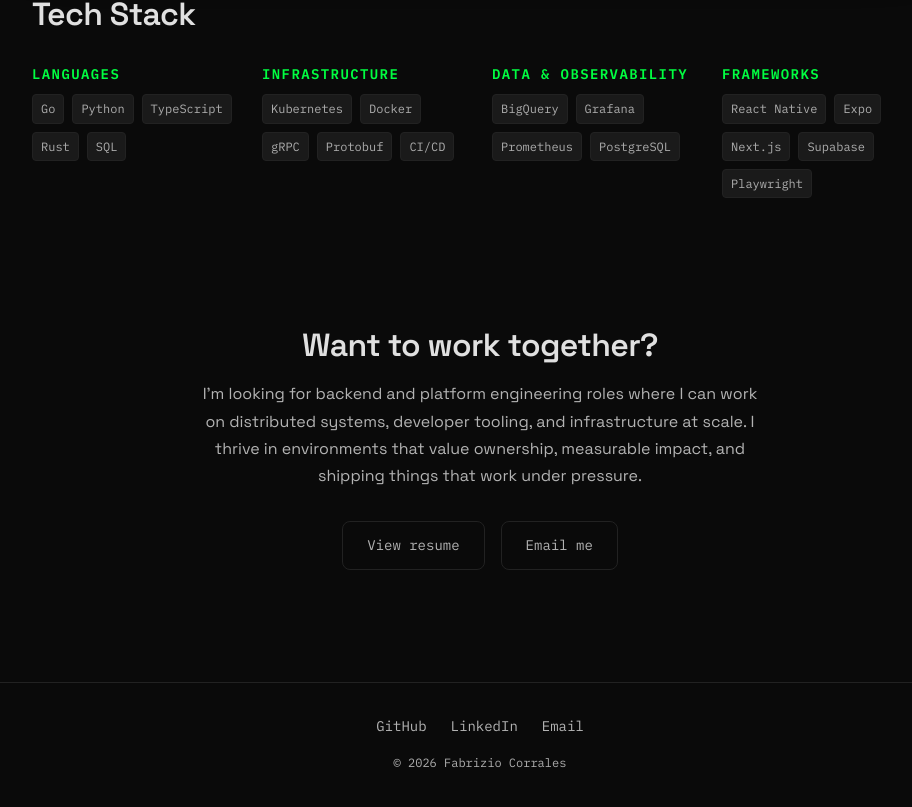
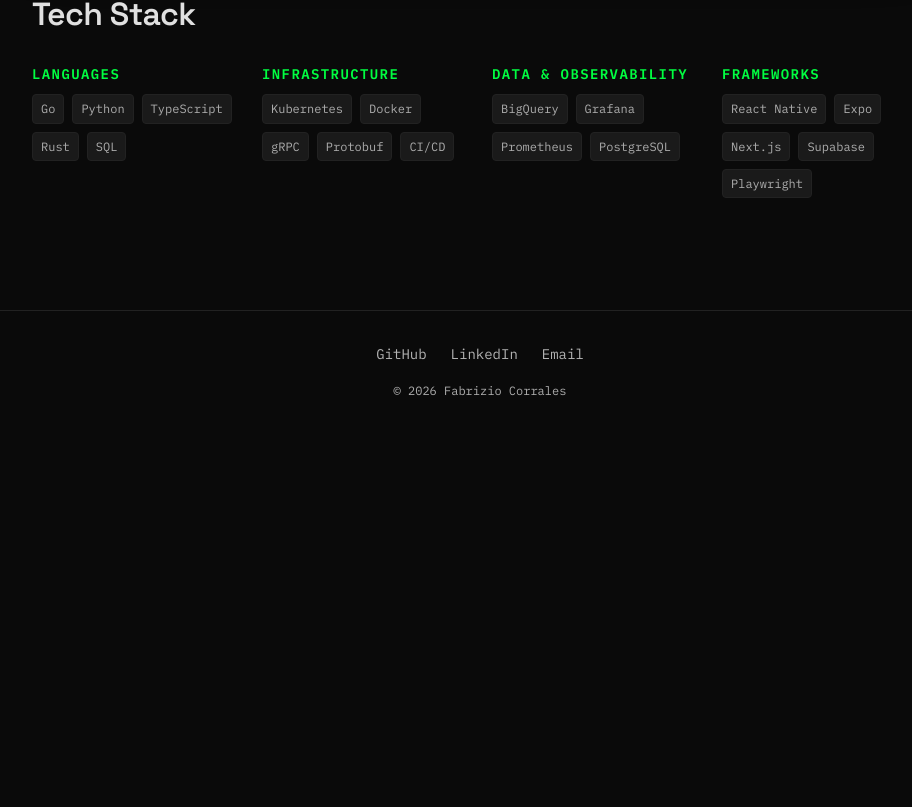
Before and after one commit to ThyDrSlen/slen-portfolio, a Next.js app: page / in a window 1280 px wide. Shown: the part 1151-1958 px from the top of the page, without its empty margins (160-1072 px from the left). After the commit the page ends 1624 px from the top, so only its background shows below. Built offline with nearby package versions, Linux system fonts and the light colour scheme.

Commit message:
fix(home): remove redundant contact CTA
- Touches: homepage closing CTA

- Outcome: removes duplicate resume/email prompt from the dashboard flow

- Notes: No breaking changes

```diff
--- a/src/app/page.tsx
+++ b/src/app/page.tsx
@@ -6,7 +6,6 @@
   proofRailItems,
   siteConfig,
   skillCategories,
-  lookingFor,
   experienceEntries,
 } from "@/content/site";
 import { InteractiveTerminal } from "@/components/home/InteractiveTerminal";
@@ -310,55 +309,6 @@
       </Reveal>
 
       <TypingTestGate />
-
-      <Reveal delay={100}>
-        <section style={{ padding: "var(--space-16) 0" }}>
-          <div
-            className="container"
-            style={{ textAlign: "center" }}
-          >
-            <h2 style={{ marginBottom: "var(--space-4)" }}>
-              <TypeOnReveal text="Want to work together?" tag="span" />
-            </h2>
-            <p
-              style={{
-                color: "var(--color-text-secondary)",
-                maxWidth: "36rem",
-                margin: "0 auto var(--space-8)",
-                lineHeight: 1.7,
-              }}
-            >
-              {lookingFor}
-            </p>
-            <div
-              style={{
-                display: "flex",
-                justifyContent: "center",
-                alignItems: "center",
-                gap: "var(--space-4)",
-                flexWrap: "wrap",
-              }}
-            >
-              <a
-                href="/resume"
-                target="_blank"
-                rel="noopener noreferrer"
-                className="contact-link"
-                aria-label="View resume, opens in a new tab"
-              >
-                View resume
-              </a>
-              <a
-                href={`mailto:${siteConfig.email}`}
-                className="contact-link"
-                aria-label="Email Fabrizio"
-              >
-                Email me
-              </a>
-            </div>
-          </div>
-        </section>
-      </Reveal>
     </>
   );
 }
```
